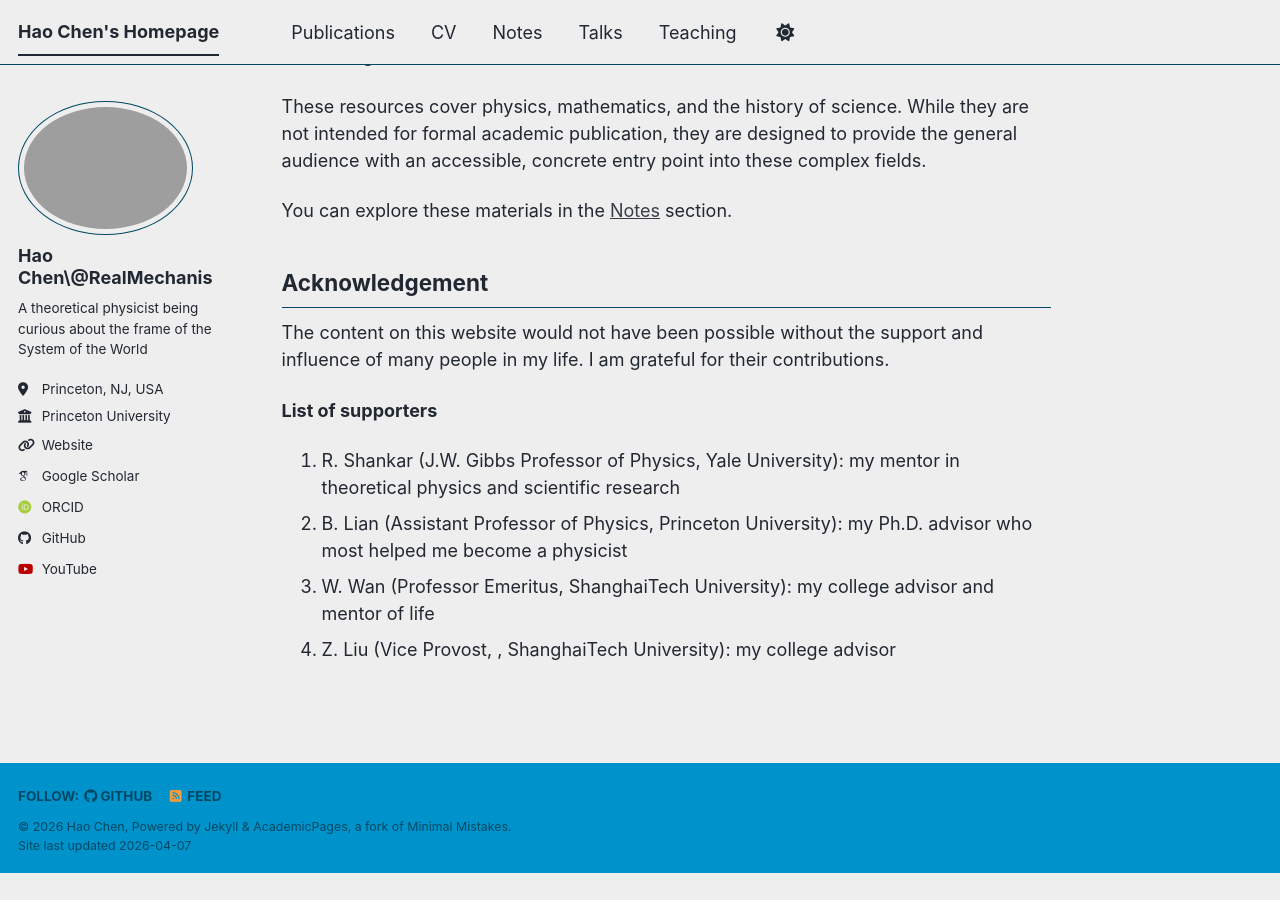
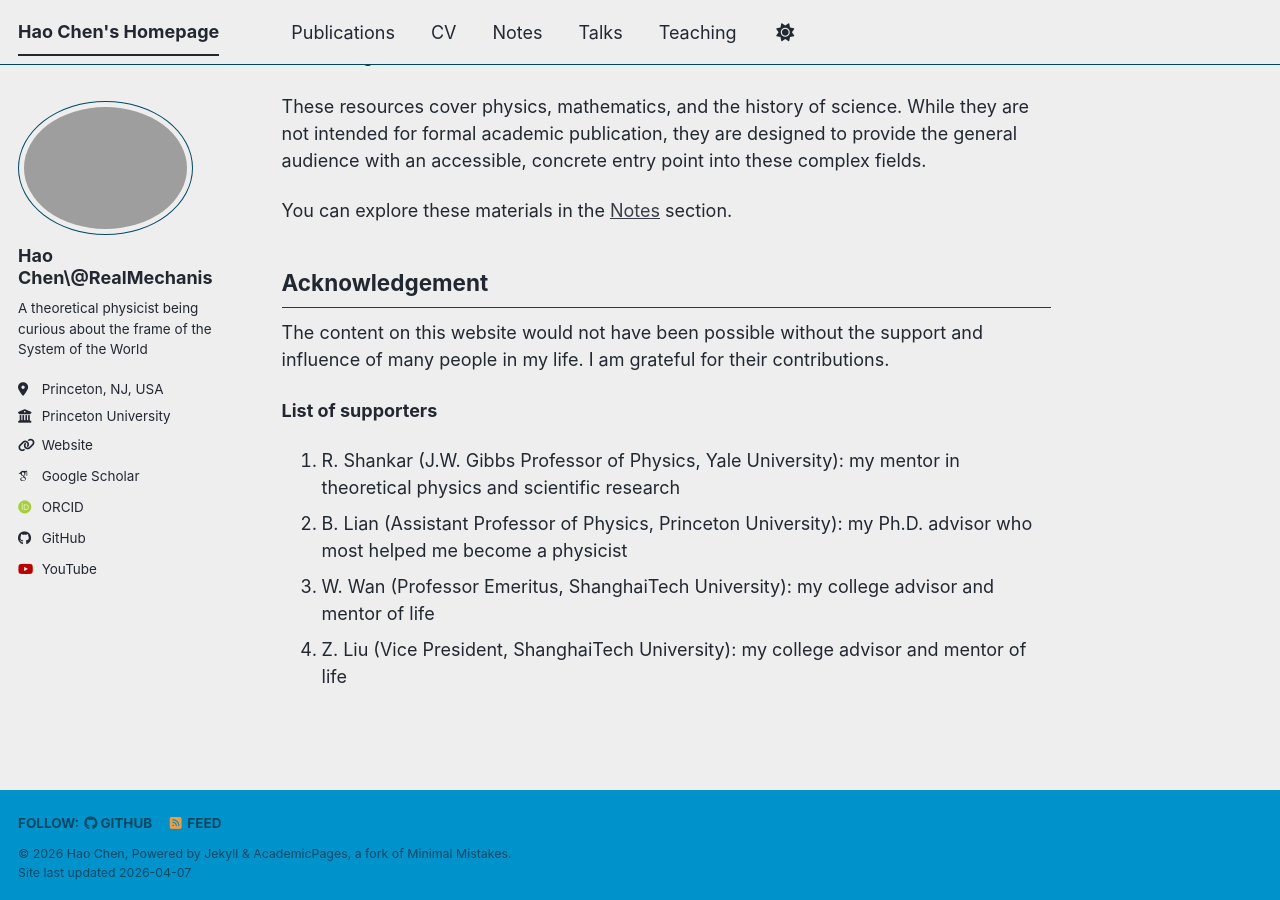
Before and after one commit to HCPrince/HCPrince.github.io, a Jekyll site: the page built from _pages/about.md, in a window 1280 px wide and 900 px high, scrolled down 516 px. Built offline with Jekyll 4.4.1, drawn with Linux system fonts in a browser that asks for light colours; some web fonts are replaced; a script bundle is joined from its source files by our own code; library files that are not in the unit come from our copies; before the commit the page ends 1389 px from its top, so only the background shows below that.

Commit message:
Correct title and role of Z. Liu

```diff
--- a/_pages/about.md
+++ b/_pages/about.md
@@ -30,4 +30,4 @@ The content on this website would not have been possible without the support and
 1. R. Shankar (J.W. Gibbs Professor of Physics, Yale University): my mentor in theoretical physics and scientific research
 2. B. Lian (Assistant Professor of Physics, Princeton University): my Ph.D. advisor who most helped me become a physicist
 3. W. Wan (Professor Emeritus, ShanghaiTech University): my college advisor and mentor of life
-4. Z. Liu (Vice Provost, , ShanghaiTech University): my college advisor
+4. Z. Liu (Vice President, ShanghaiTech University): my college advisor and mentor of life
```
